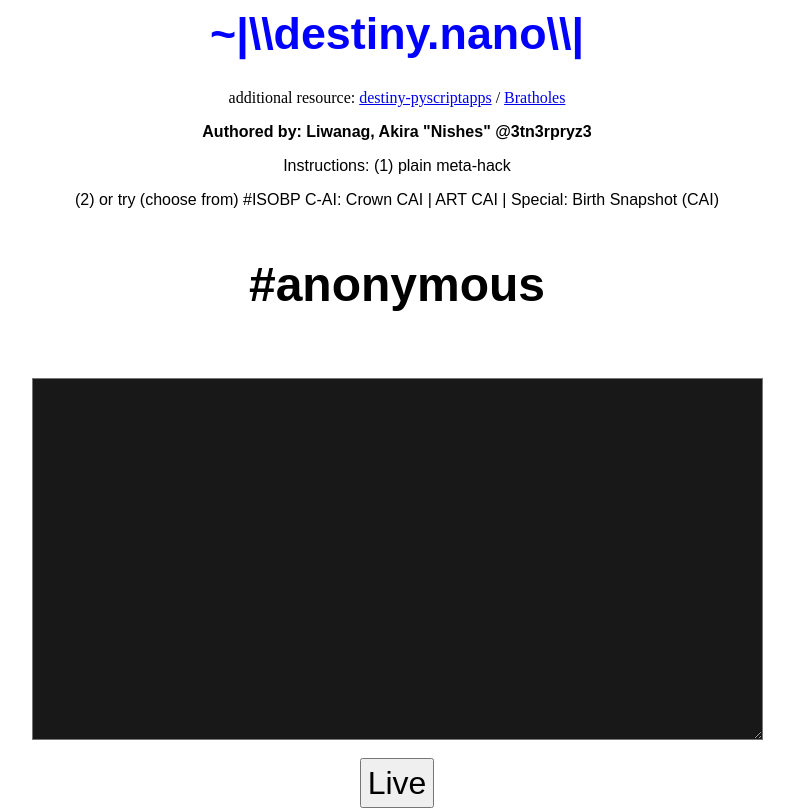
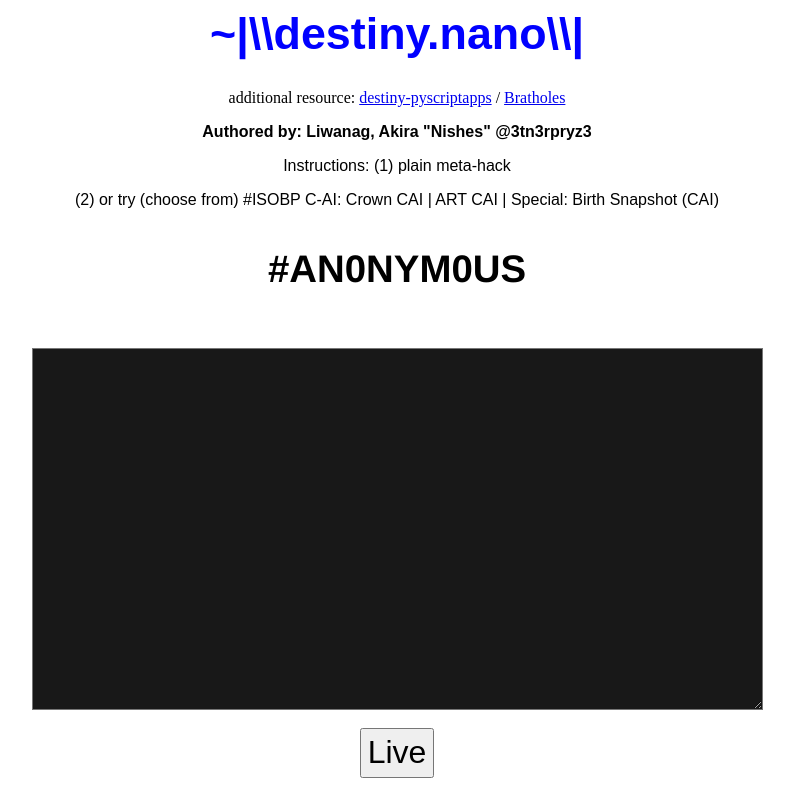
Before and after one commit to AkiraLiwanag/akiraliwanag.github.io, a plain HTML site: page index.html in a window 1280 px wide. Shown: the top 811 px of the page, without its empty margins (243-1037 px from the left). Drawn offline with Linux system fonts and the light colour scheme.

Commit message:
Update index.html

```diff
--- a/index.html
+++ b/index.html
@@ -42,7 +42,7 @@
   <p style="color: black; font-family: Arial; font-weight: bold">Authored by: Liwanag, Akira "Nishes" @3tn3rpryz3</p>
   <p style="font-family: Arial">Instructions: (1) plain meta-hack</p>
   <p style="font-family: Arial">(2) or try (choose from) #ISOBP C-AI: Crown CAI | ART CAI | Special: Birth Snapshot (CAI)</p>
-  <p style="font-family: Arial; color: black; font-size: 3em; font-weight: bold;">#anonymous</p><br>
+  <p style="font-family: Helvetica; color: black; font-size: 2.4em; font-weight: bold">#AN0NYM0US</p><br>
 
   <textarea id="result" rows="4" cols="24" style="font-family: Helvetica;font-size: 2.5em; color: white; background-color: #181818; text-align: center; padding: 90px"></textarea>
   <br><br>
```
